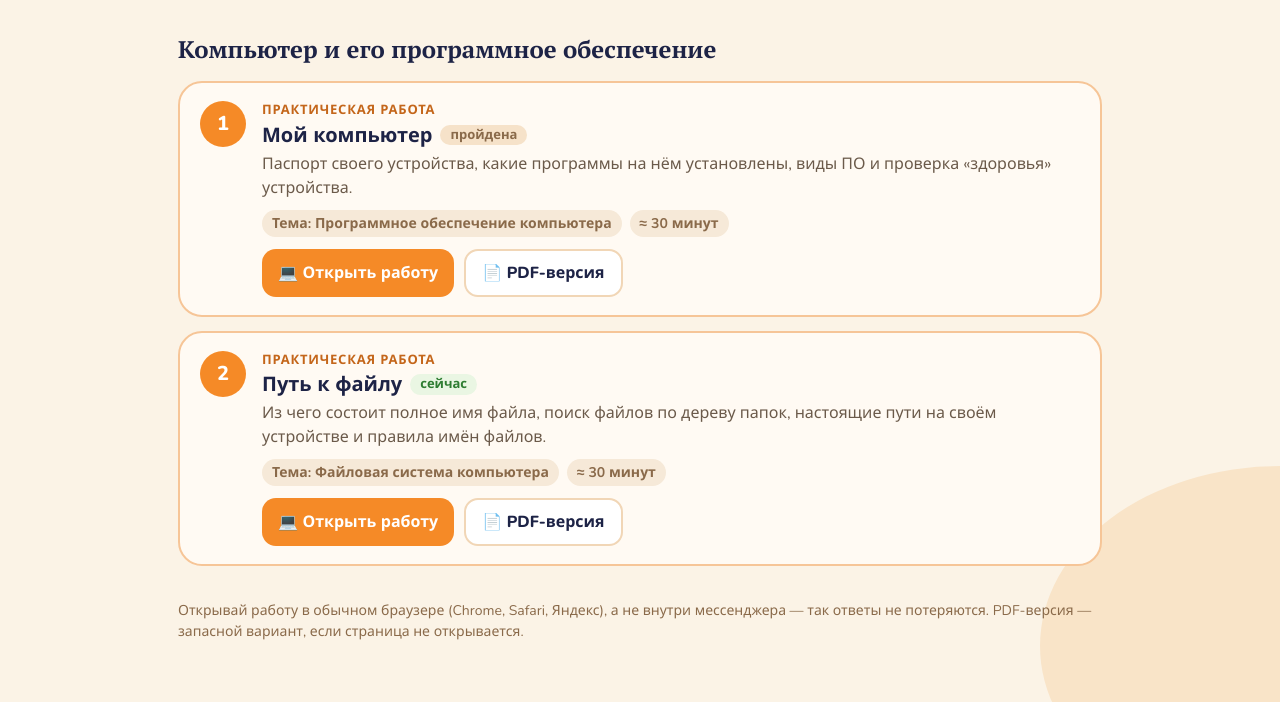
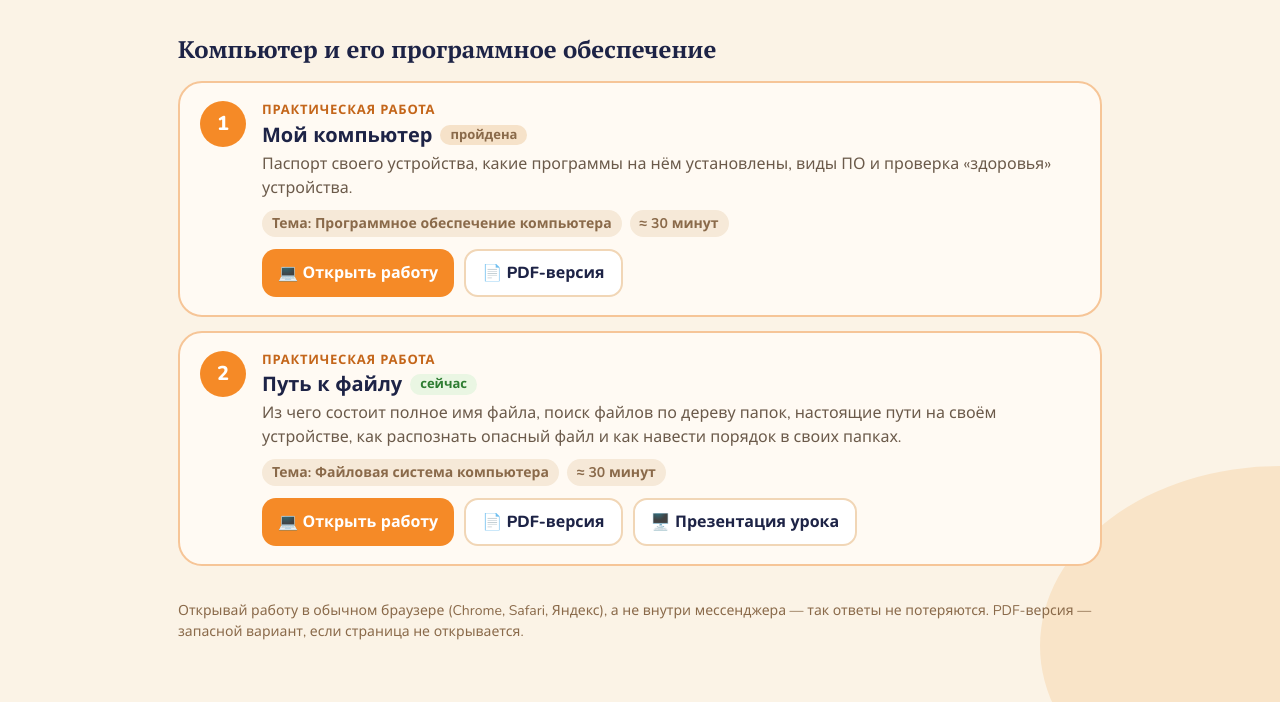
Before and after one commit to Fazilat-create/informatica_10, a plain HTML site: page index.html in a window 1280 px wide. Shown: the part 204-906 px from the top of the page. Drawn offline with nearby package versions, Linux system fonts and the light colour scheme.

Commit message:
Update index.html

```diff
--- a/index.html
+++ b/index.html
@@ -61,7 +61,7 @@ h1{font-family:"PT Serif",Georgia,serif;font-size:clamp(30px,6vw,48px);line-heig
 /* ===== СПИСОК РАБОТ =====
    Чтобы добавить работу — допиши объект в нужный раздел.
    status: "now" — текущая тема, "done" — пройдена, "soon" — скоро.
-   practice / pdf — путь к файлам в репозитории (пустая строка = кнопки нет). */
+   practice / pdf / lesson — путь к файлам в репозитории (нет поля = нет кнопки). */
 var SECTIONS=[
   {title:"Компьютер и его программное обеспечение",note:"",items:[
     {kind:"Практическая работа",title:"Мой компьютер",topic:"Программное обеспечение компьютера",
@@ -69,9 +69,9 @@ var SECTIONS=[
      time:"≈ 30 минут",status:"done",
      practice:"moy-kompyuter/",pdf:"moy-kompyuter/zadanie.pdf"},
     {kind:"Практическая работа",title:"Путь к файлу",topic:"Файловая система компьютера",
-     desc:"Из чего состоит полное имя файла, поиск файлов по дереву папок, настоящие пути на своём устройстве и правила имён файлов.",
+     desc:"Из чего состоит полное имя файла, поиск файлов по дереву папок, настоящие пути на своём устройстве, как распознать опасный файл и как навести порядок в своих папках.",
      time:"≈ 30 минут",status:"now",
-     practice:"put-k-faylu/",pdf:"put-k-faylu/zadanie.pdf"}
+     practice:"put-k-faylu/",pdf:"put-k-faylu/zadanie.pdf",lesson:"urok-faylovaya-sistema/"}
   ]}
 ];
 
@@ -81,7 +81,8 @@ document.getElementById("root").innerHTML=SECTIONS.map(function(s){
   return '<h2 class="sec">'+esc(s.title)+(s.note?'<small>'+esc(s.note)+'</small>':'')+'</h2><div class="list">'+
   s.items.map(function(t){k++;var soon=t.status==="soon";
     var b=[t.practice&&'<a class="btn h" href="'+esc(t.practice)+'">💻 Открыть работу</a>',
-           t.pdf&&'<a class="btn p" href="'+esc(t.pdf)+'" target="_blank" rel="noopener">📄 PDF-версия</a>'].filter(Boolean).join("");
+           t.pdf&&'<a class="btn p" href="'+esc(t.pdf)+'" target="_blank" rel="noopener">📄 PDF-версия</a>',
+           t.lesson&&'<a class="btn p" href="'+esc(t.lesson)+'" target="_blank" rel="noopener">🖥️ Презентация урока</a>'].filter(Boolean).join("");
     var badge=t.status==="now"?'<span class="badge now">сейчас</span>':soon?'<span class="badge done">скоро</span>':t.status==="done"?'<span class="badge done">пройдена</span>':'';
     var meta=[t.topic&&'<span>Тема: '+esc(t.topic)+'</span>',t.time&&'<span>'+esc(t.time)+'</span>'].filter(Boolean).join("");
     return '<div class="topic '+(soon?'soon':'')+'"><div class="n">'+k+'</div><div><span class="kind">'+esc(t.kind)+'</span><h3>'+esc(t.title)+badge+'</h3>'+
```
